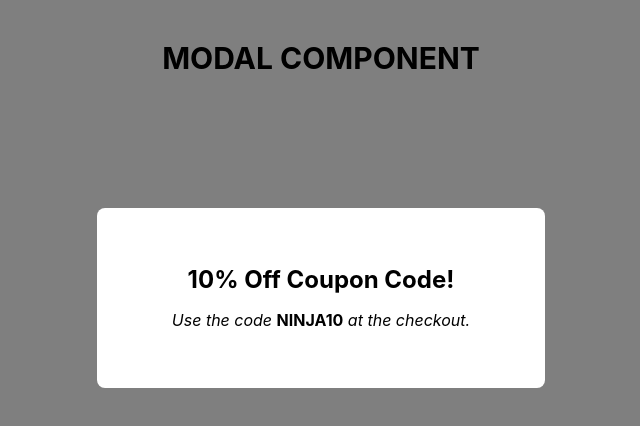
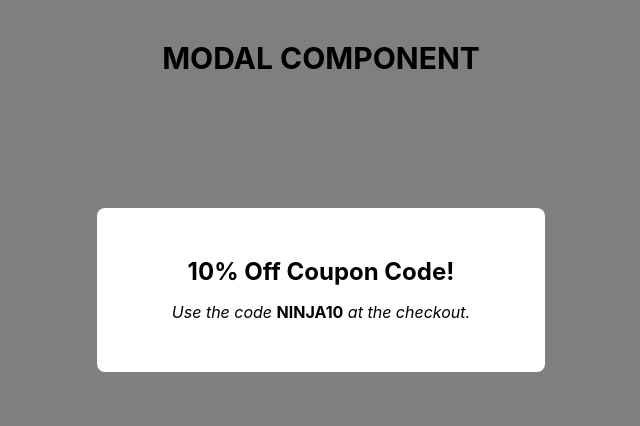
Before and after one commit to lauraylchen/react-modal-component, a JavaScript app: page / in a window 1280 px wide. Shown: the top 426 px of the page, without its empty margins (319-959 px from the left). Built offline with nearby package versions, Linux system fonts and the light colour scheme; the HTML template or start-up script is replaced by a standard one.

Commit message:
Changed padding for modal from p-14 to p-12

```diff
--- a/src/components/Modal.js
+++ b/src/components/Modal.js
@@ -1,7 +1,7 @@
 export default function Modal() {
   return(
     <div className="fixed top-0 left-0 w-full h-full bg-black/50">
-      <div className="p-14 bg-white mx-auto my-52 max-w-xs sm:max-w-md rounded-lg">
+      <div className="p-12 bg-white mx-auto my-52 max-w-xs sm:max-w-md rounded-lg">
         <h2 className="text-2xl font-bold pb-3">10% Off Coupon Code!</h2>
         <p className="italic">Use the code <strong className="not-italic">NINJA10</strong> at the checkout.</p>
       </div>
```
